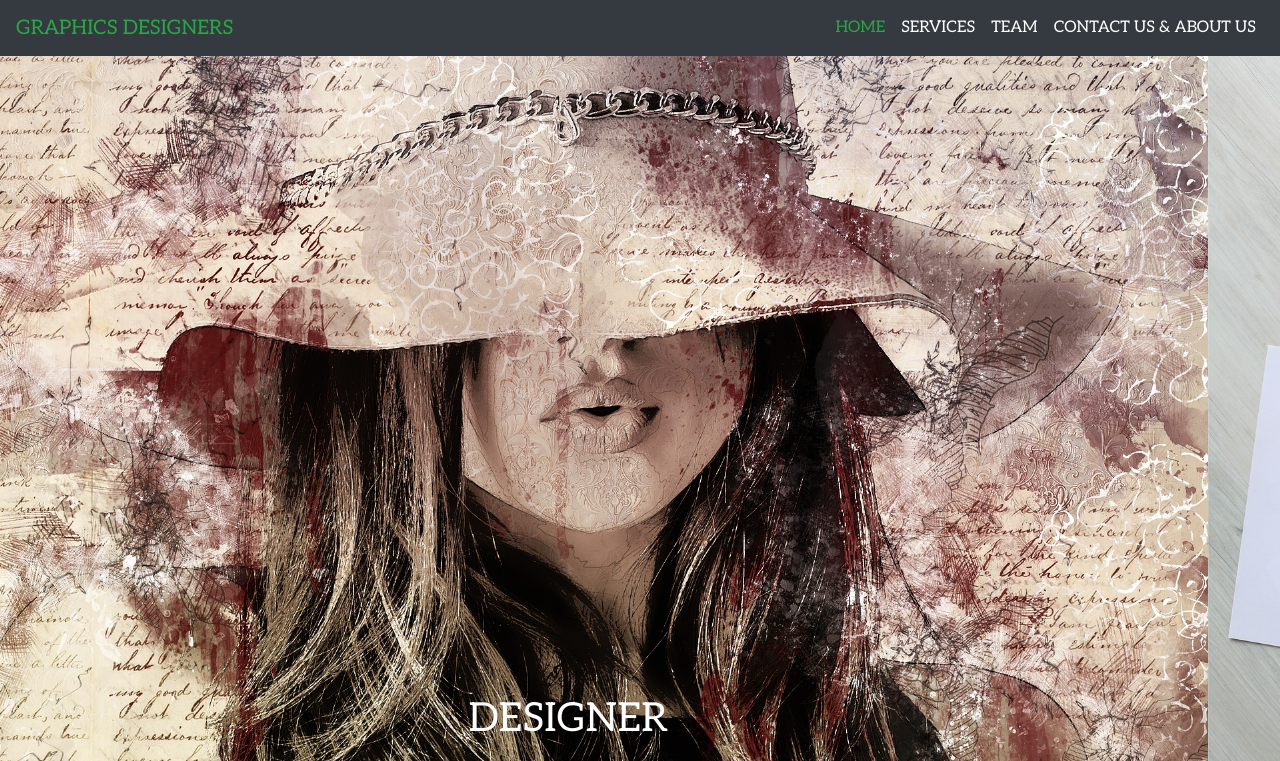
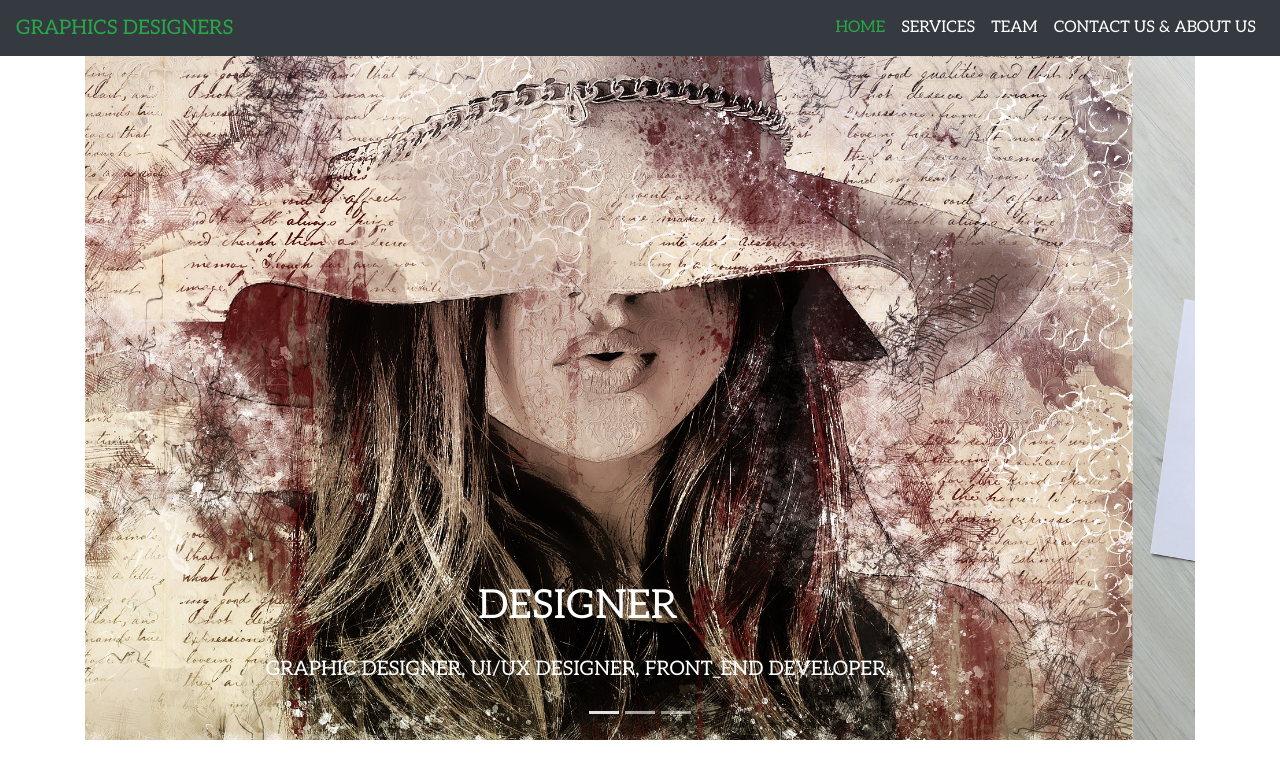
Before and after one commit to Y1a2s3h4/Graphic-Designer, a plain HTML site: page index.html in a window 1280 px wide. Shown: the top 761 px of the page. Drawn offline with nearby package versions, Linux system fonts and the light colour scheme.

Commit message:
CDN LINK FA

```diff
--- a/index.html
+++ b/index.html
@@ -16,7 +16,10 @@
     <!-- Latest compiled JavaScript -->
     <script src="https://maxcdn.bootstrapcdn.com/bootstrap/4.3.1/js/bootstrap.min.js"></script>
 
-   <link rel="stylesheet" href="../fontawesome-free-5.8.1-web/css/all.css">
+    <link rel="stylesheet" href="https://use.fontawesome.com/releases/v5.8.1/css/all.css"
+        integrity="sha384-50oBUHEmvpQ+1lW4y57PTFmhCaXp0ML5d60M1M7uH2+nqUivzIebhndOJK28anvf" crossorigin="anonymous">
+
+   <!-- <link rel="stylesheet" href="../fontawesome-free-5.8.1-web/css/all.css"> -->
     <!-- Libraries CSS Files
     <link href="lib/font-awesome/css/font-awesome.min.css" rel="stylesheet">
     <link href="lib/animate/animate.min.css" rel="stylesheet">
@@ -90,7 +93,7 @@
 
     <!-- image carousel(slider) -->
 
-    <div id="slides" class="carousel slide" data-ride="carousel" data-interval="5000">
+    <div id="slides" class="carousel slide container" data-ride="carousel" data-interval="5000">
      <ul class="carousel-indicators">
         <li data-target="#slides" data-slide-to="0" class="active"></li>
         <li data-target="#slides" data-slide-to="1" ></li>
```
